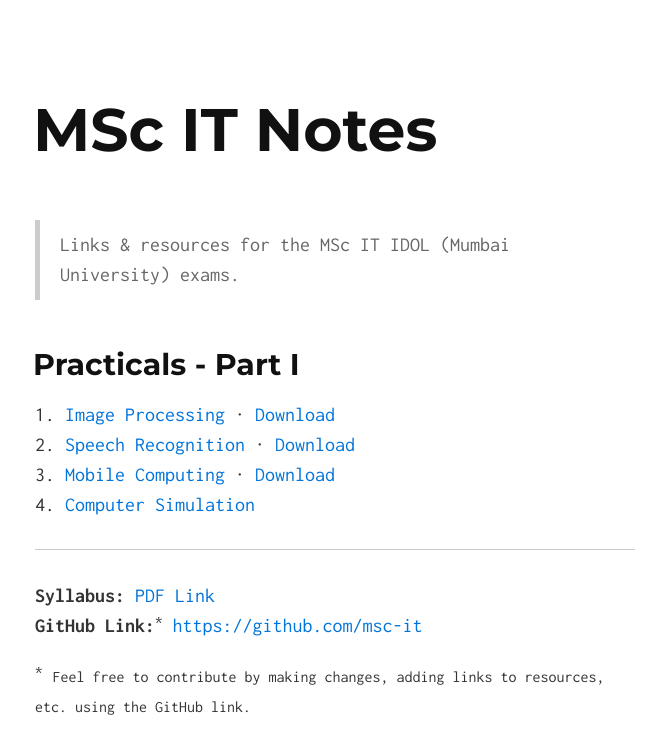
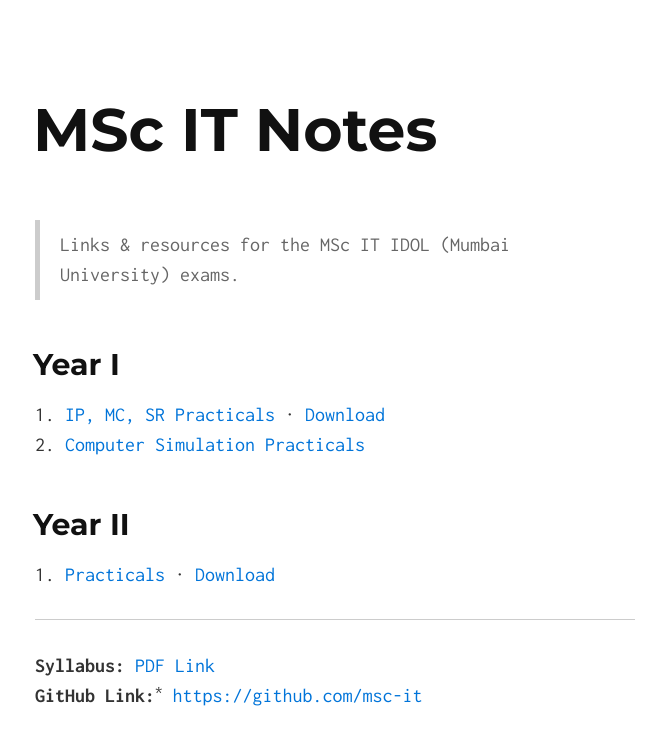
Before and after one commit to msc-it/msc-it.github.io, a Jekyll site: the page built from index.md, in a window 1280 px wide. Shown: the top 754 px of the page, without its empty margins (305-971 px from the left). Built offline with Jekyll 4.4.1, drawn with Linux system fonts in a browser that asks for light colours.

Commit message:
Update index.md

```diff
--- a/index.md
+++ b/index.md
@@ -4,16 +4,16 @@
 
 > Links & resources for the MSc IT IDOL (Mumbai University) exams.
 
-## Practicals - Part I
+## Year I
 
-1. [Image Processing](https://github.com/msc-it/ip-pracs) &middot; [Download](https://github.com/msc-it/ip-pracs/archive/master.zip)
-1. [Speech Recognition](https://github.com/msc-it/sr-pracs) &middot; [Download](https://github.com/msc-it/sr-pracs/archive/master.zip)
-1. [Mobile Computing](https://github.com/msc-it/mc-pracs) &middot; [Download](https://github.com/msc-it/mc-pracs/archive/master.zip)
-1. [Computer Simulation](https://drive.google.com/open?id=0B3Lo4IZqQb-ldFJlWHp5WXg2a2c)
+1. [IP, MC, SR Practicals](https://github.com/msc-it/part1-pracs) &middot; [Download](https://github.com/msc-it/part1-pracs/archive/master.zip)
+1. [Computer Simulation Practicals](https://drive.google.com/open?id=0B3Lo4IZqQb-ldFJlWHp5WXg2a2c)
+
+## Year II
+
+1. [Practicals](https://github.com/msc-it/part2-pracs) &middot; [Download](https://github.com/msc-it/part2-pracs/archive/master.zip)
 
 <hr />
 
 **Syllabus:** [PDF Link](http://archive.mu.ac.in/myweb_test/MSC-IT-Syllabus.pdf)
 **GitHub Link:**<sup>*</sup> <https://github.com/msc-it>
-
-<sup>*</sup> <small>Feel free to contribute by making changes, adding links to resources, etc. using the GitHub link.<small>
```
